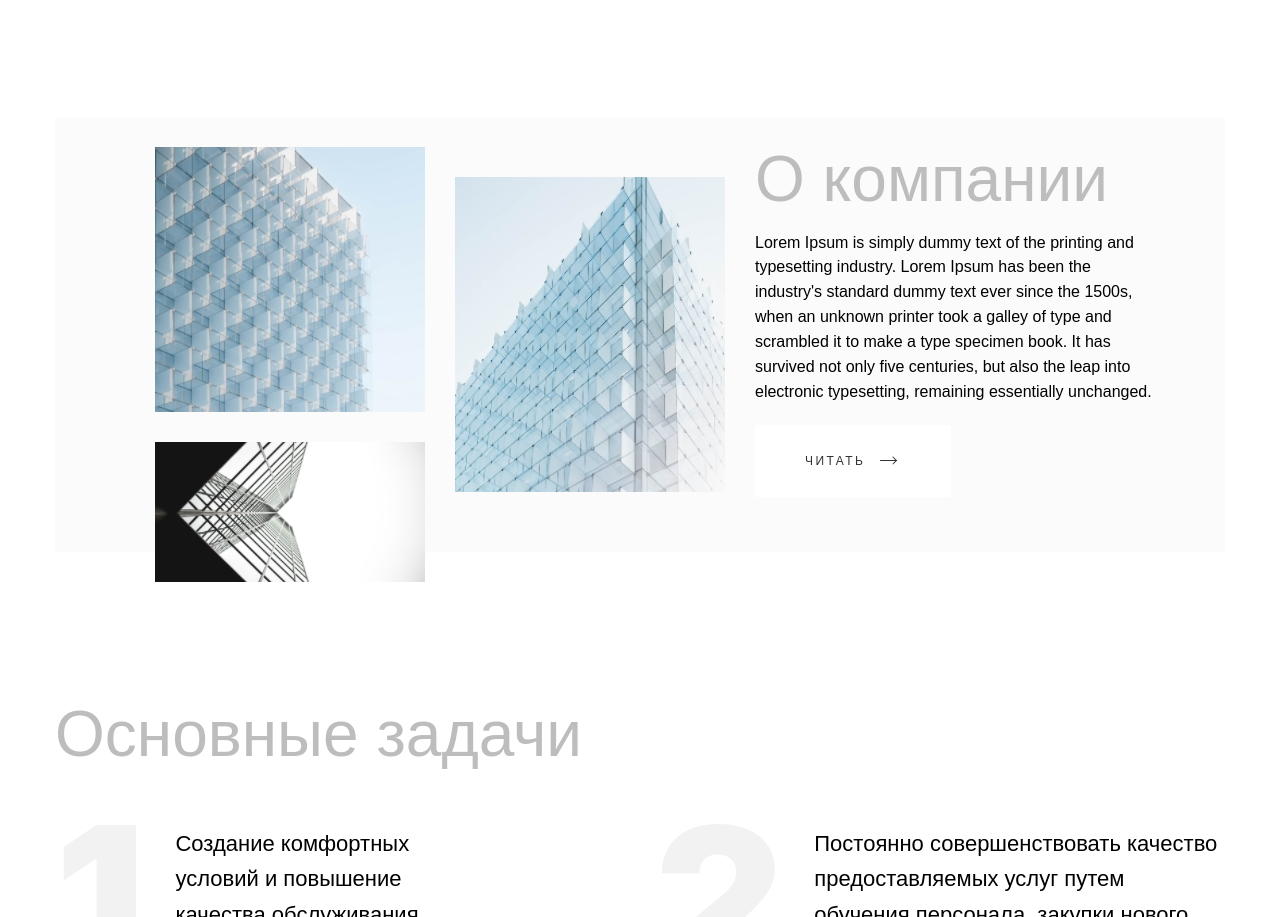
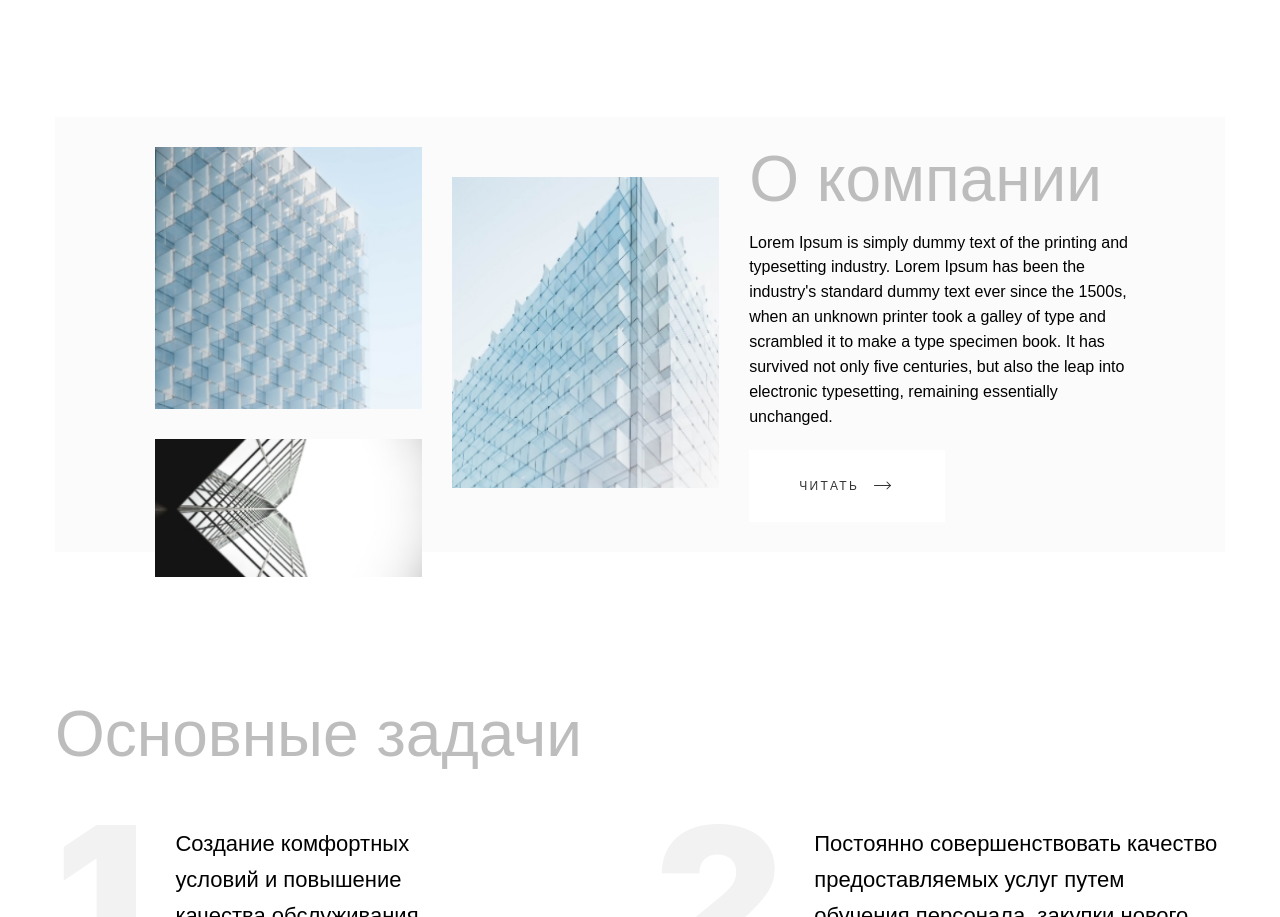
Before and after one commit to vladislav-vov/Project-home, a website built with webpack: page src/index.html in a window 1280 px wide. Shown: the part 912-1829 px from the top of the page. Built offline with nearby package versions, Linux system fonts and the light colour scheme; files whose address does not match are found by name.

Commit message:
Правки блока about

```diff
--- a/src/scss/home.scss
+++ b/src/scss/home.scss
@@ -139,7 +139,7 @@
 
   &__inner {
     position: relative;
-    padding: 30px 70px 0 100px;
+    padding: 30px 80px 0 100px;
 
     @media (min-width: $mobile) {
       display: flex;
@@ -175,6 +175,11 @@
     align-items: flex-start;
     gap: 20px;
     flex: 1 1 400px;
+    padding-bottom: 60px;
+
+    @media (max-width: $tablet) {
+      padding-bottom: 0;
+    }
 
     @media (max-width: $mobile) {
       margin-bottom: 40px;
```
